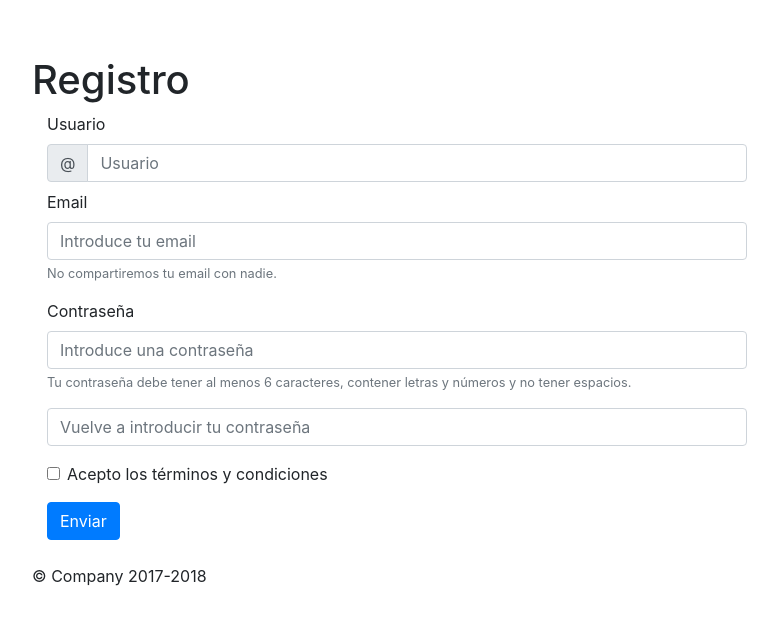
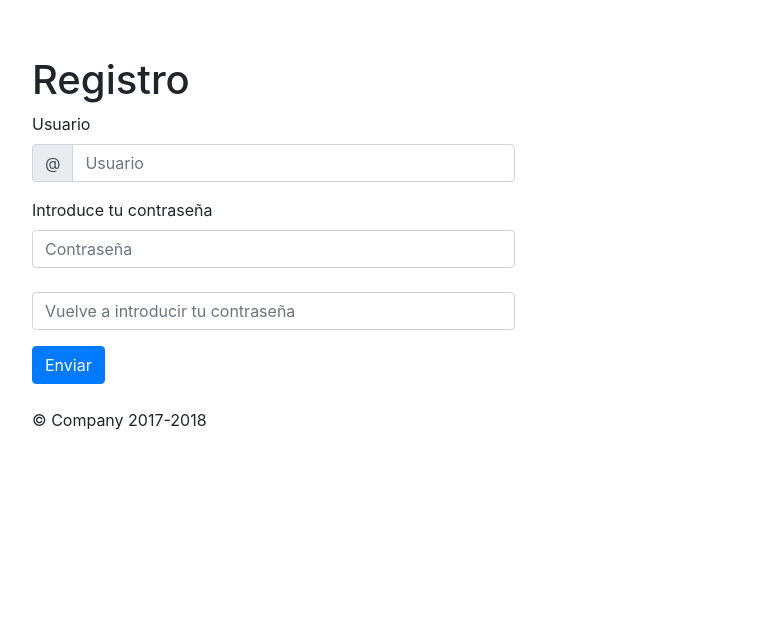
Before and after one commit to iesgn/growlab18, a Flask app: page /registro in a window 1280 px wide. Shown: the part 72-697 px from the top of the page, without its empty margins (53-831 px from the left). Run offline with Flask 2, Linux system fonts and the light colour scheme; some libraries are stand-ins or nearby versions.

Commit message:
Template registro

```diff
--- a/Desarrollo/calendar/templates/registro.html
+++ b/Desarrollo/calendar/templates/registro.html
@@ -10,36 +10,28 @@
         <div class="row">
           <div class="col-md-8">
 <h1>Registro</h1>
-	<form action="/registro" method="post">
-      <div class="col-auto">
-      <label for="inputUsuario">Usuario</label>
-      <label class="sr-only" for="inlineFormInputGroup">usuario</label>
-      <div class="input-group mb-2">
+<form>
+  <div class="form-row">
+    <div class="col-md-8 mb-3">
+      <label for="validationDefaultUsername">Usuario</label>
+      <div class="input-group">
         <div class="input-group-prepend">
-          <div class="input-group-text">@</div>
+          <span class="input-group-text" id="inputGroupPrepend2">@</span>
         </div>
-        <input type="text" class="form-control" id="inlineFormInputGroup" placeholder="Usuario">
+        <input type="text" class="form-control" id="validationDefaultUsername" placeholder="Usuario" aria-describedby="inputGroupPrepend2" required>
       </div>
-      <div class="form-group">
-        <label for="exampleInputEmail1">Email</label>
-        <input type="email" class="form-control" id="exampleInputEmail1" aria-describedby="emailHelp" placeholder="Introduce tu email">
-        <small id="emailHelp" class="form-text text-muted">No compartiremos tu email con nadie.</small>
-      </div>
-      <div class="form-group">
-        <label for="exampleInputPassword1">Contraseña</label>
-        <input type="password" class="form-control" id="exampleInputPassword1" placeholder="Introduce una contraseña">
-        <small id="passHelp" class="form-text text-muted">Tu contraseña debe tener al menos 6 caracteres, contener letras y números y no tener espacios.</small>
-      </div>
-      <div class="form-group">
-        <input type="password" class="form-control" id="exampleInputPassword1" placeholder="Vuelve a introducir tu contraseña">
-      </div>
-      <div class="form-group form-check">
-        <input type="checkbox" class="form-check-input" id="exampleCheck1">
-        <label class="form-check-label" for="exampleCheck1">Acepto los términos y condiciones</label>
-      </div>
-      <button type="submit" class="btn btn-primary">Enviar</button>
-      </div>
-    </form>
+    </div>
+  </div>
+  <div class="form-row">
+    <div class="col-md-8 mb-3">
+      <label for="validationDefault03">Introduce tu contraseña</label>
+      <input type="text" class="form-control" id="validationDefault03" placeholder="Contraseña" name="pass1" required>
+      <label for="validationDefault03"></label>
+      <input type="text" class="form-control" id="validationDefault03" placeholder="Vuelve a introducir tu contraseña" name="pass2" required>
+    </div>
+  </div>
+  <button class="btn btn-primary" type="submit">Enviar</button>
+</form>
     <br/>
 
 </div>
```
